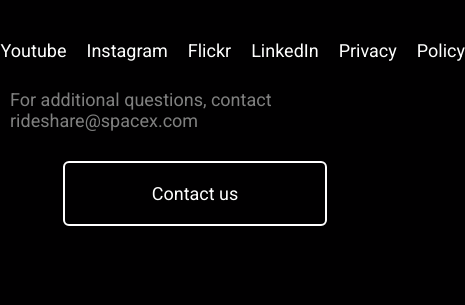
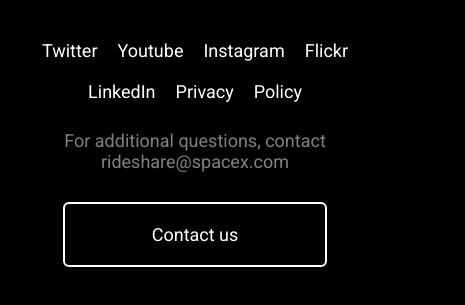
Before and after one commit to Daniil-gavrilooov/spaceX, a plain HTML site: page app/index.html in a window 390 px wide. Shown: the part 2715-3020 px from the top of the page, 465 px wide, since content can reach past the window. Drawn offline with Linux system fonts and the light colour scheme.

Commit message:
finish section (footer)

```diff
--- a/app/scss/_footer.scss
+++ b/app/scss/_footer.scss
@@ -39,3 +39,18 @@
         border-radius: 6px;
     }
 }
+
+
+@media (max-width: 700px) {
+    .footer{
+        &__social{
+            flex-direction: column;
+            align-items: center;
+            gap: 20px;
+        }
+
+        &__text{
+            text-align: center;
+        }
+    }
+}
```
Also changed, not shown: app/css/style.min.css.
